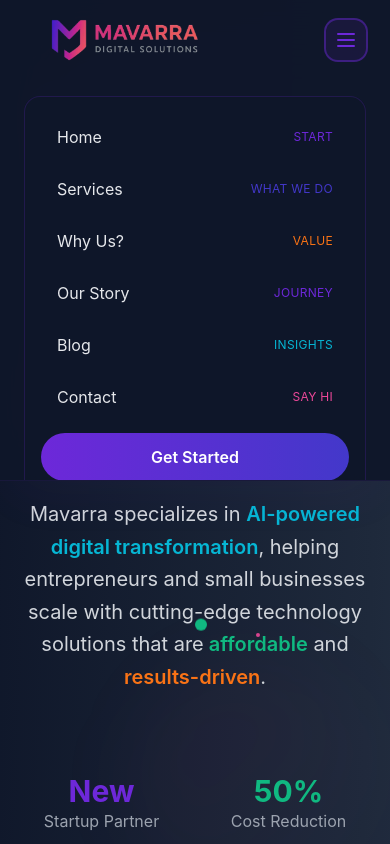
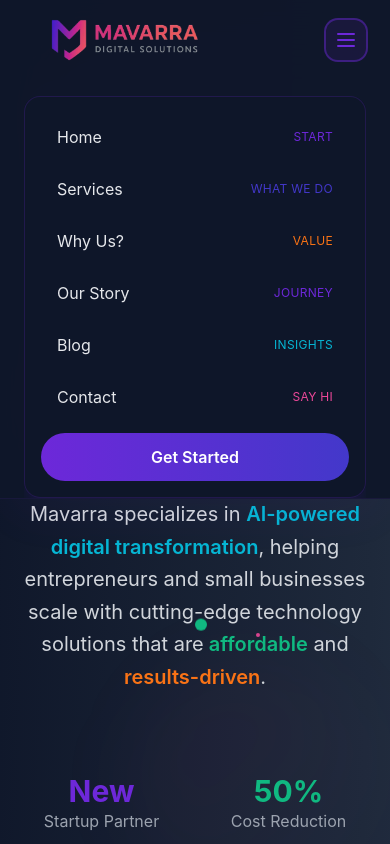
Before and after one commit to marcos9113/mavarra_web, a React (Create React App) app: page / in a window 390 px wide. Both pictures are taken after a click on the button "Open navigation menu". Shown: the top 844 px of the page. Built offline with nearby package versions, Linux system fonts and the light colour scheme.

Commit message:
Error Fixed for mobile responsiveness

```diff
--- a/src/App.tsx
+++ b/src/App.tsx
@@ -176,7 +176,8 @@
           </div>
           <div
             id="mobile-menu"
-            className={`lg:hidden transition-all duration-300 ease-out overflow-hidden ${isMenuOpen ? 'max-h-96 opacity-100 mt-4' : 'max-h-0 opacity-0'}`}
+            data-testid="mobile-nav-panel"
+            className={`lg:hidden transition-all duration-300 ease-out overflow-hidden ${isMenuOpen ? 'max-h-screen opacity-100 mt-4' : 'max-h-0 opacity-0 pointer-events-none'}`}
             aria-hidden={!isMenuOpen}
           >
             <div className="rounded-2xl border border-mavarra-purple/20 bg-dark-slate/90 shadow-xl shadow-mavarra-purple/10 backdrop-blur px-4 py-4 space-y-1">
```
Also changed, not shown: 1 other file (tests, documents, lock files or other folders).
